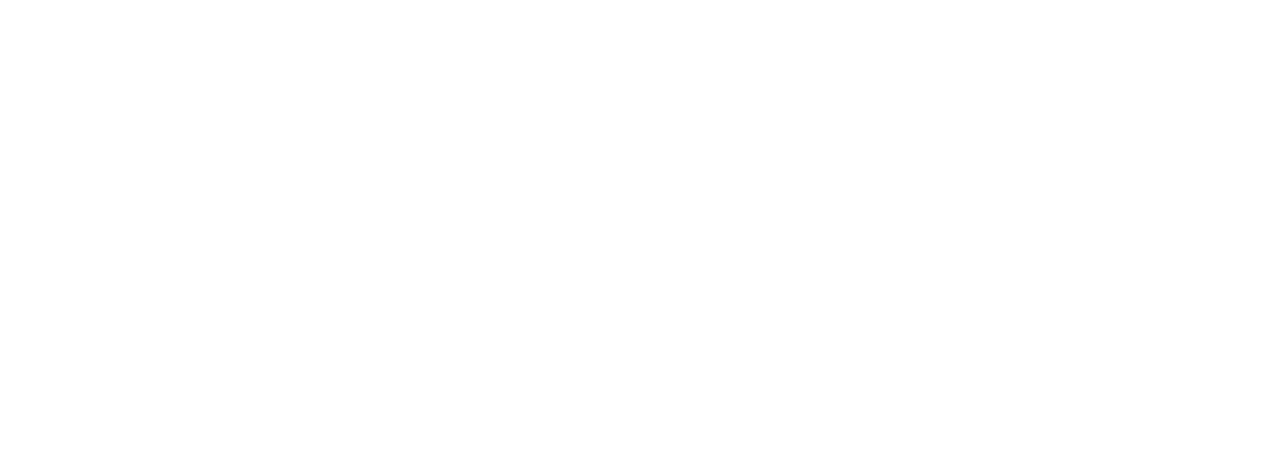
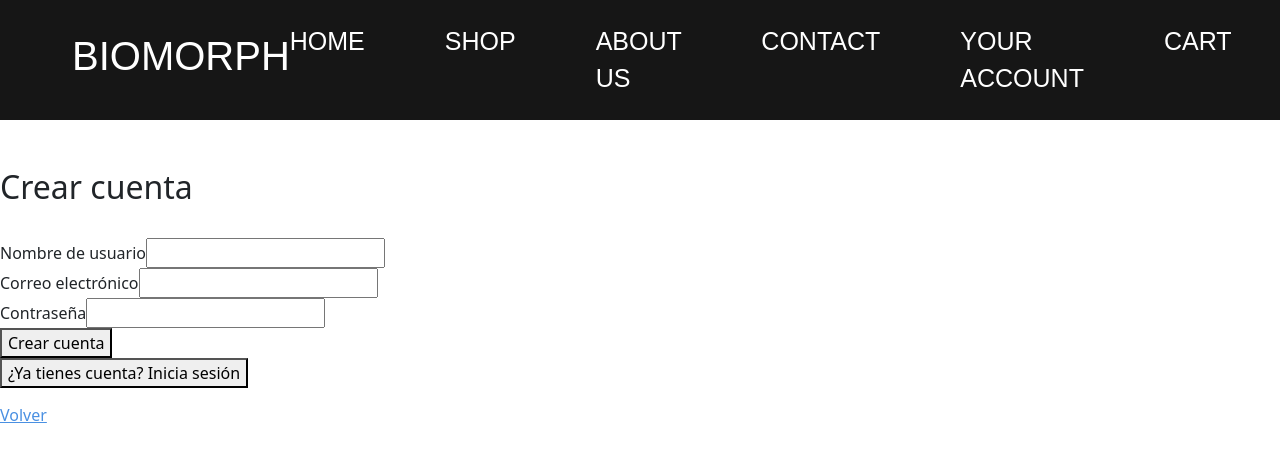
Before and after one commit to albertITIC/ProInter_Group_F, a React (Vite) app in the folder biomorph/: page /register in a window 1280 px wide. Before the commit this address had no page. Shown: the top 462 px of the page. Built offline with nearby package versions, Linux system fonts and the light colour scheme; a web font is replaced by a local one.

Commit message:
now update

```diff
--- a/biomorph/src/03-Pages/Register/Register.jsx
+++ b/biomorph/src/03-Pages/Register/Register.jsx
@@ -1,7 +1,7 @@
 import { Link } from "react-router-dom";
 import { useState } from "react";
 import Header from "../../02-Components/Header/Header";
-import "./Register.scss";
+import "./register.scss";
 
 const Register = () => {
   const [isLogin, setIsLogin] = useState(false);
--- /dev/null
+++ b/biomorph/src/03-Pages/Register/register.scss
@@ -0,0 +1,14 @@
+// Link de 'tornar'
+.link-btn {
+    margin-top: 15px;
+    display: inline-block;
+    text-align: center;
+    color: #4a90e2;
+    text-decoration: underline;
+    cursor: pointer;
+    transition: color 0.2s ease;
+
+    &:hover {
+      color: #316ac5;
+    }
+  }
--- a/biomorph/src/App.jsx
+++ b/biomorph/src/App.jsx
@@ -3,6 +3,7 @@
 import AboutUs from "./03-Pages/About-Us/About-Us";
 import Shop from './03-Pages/Shop/Shop';
 import ContactUs from "./03-Pages/Contact/Contact";
+import Register from "./03-Pages/Register/Register";
 
 function App() {
   return (
@@ -12,6 +13,7 @@
         <Route path="/aboutus" element={<AboutUs />} />
         <Route path="/shop" element={<Shop />} />
         <Route path="/contact" element={<ContactUs />} />
+        <Route path="/register" element={<Register />} />
       </Routes>
     </Router>
   );
```
